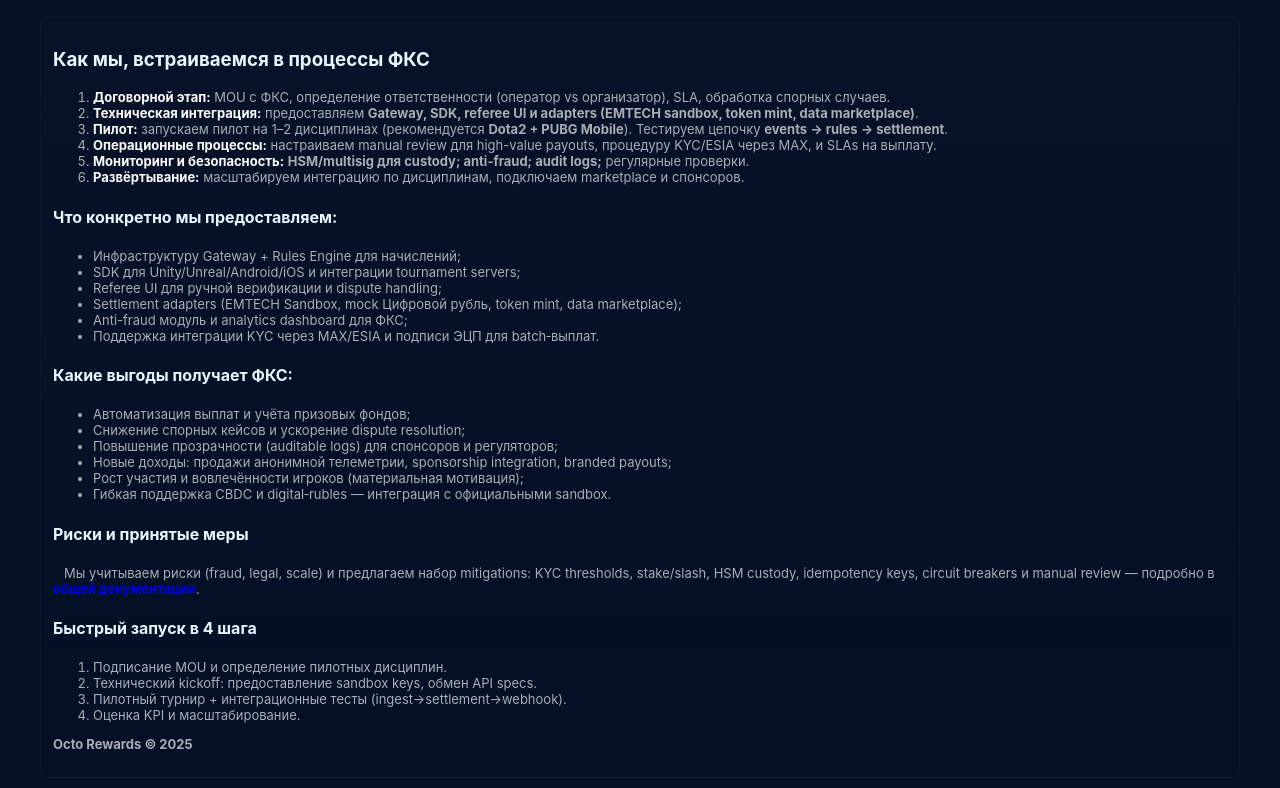
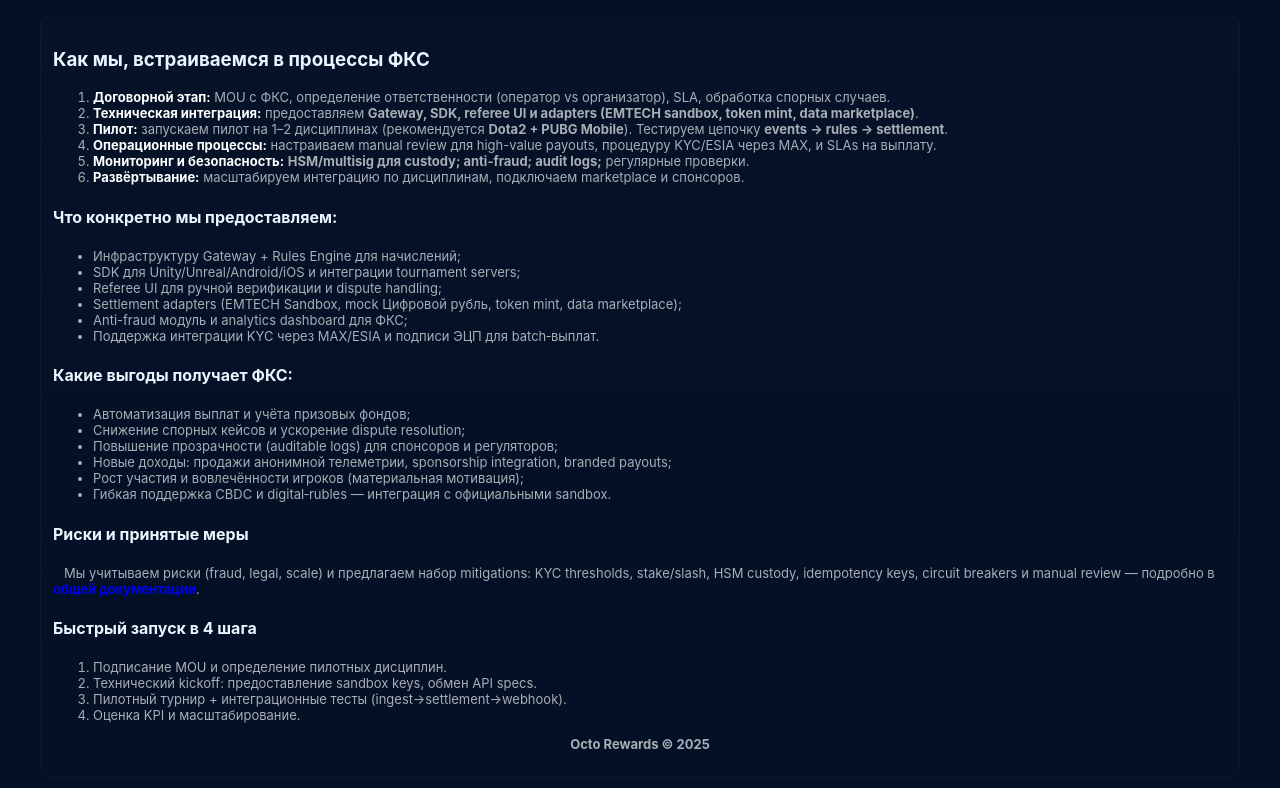
Before and after one commit to cbdcapi/cbdcapi.github.io, a plain HTML site: page fks.html in a window 1280 px wide. Shown: the part 3006-3794 px from the top of the page. Drawn offline with Linux system fonts and the light colour scheme.

Commit message:
Update fks.html

```diff
--- a/fks.html
+++ b/fks.html
@@ -445,7 +445,7 @@
         <li>Оценка KPI и масштабирование.</li>
       </ol>
 
-      <p class="muted"><b>Octo Rewards © 2025</b></p>
+      <p style="text-align:center;" class="muted"><b>Octo Rewards © 2025</b></p>
     </div>
 
   </div>
```
